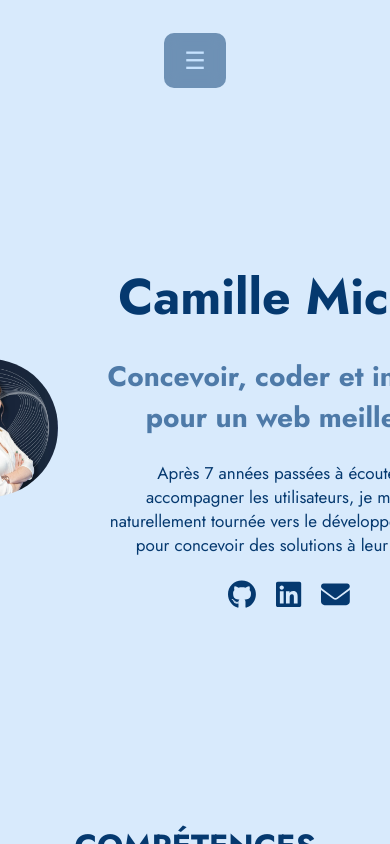
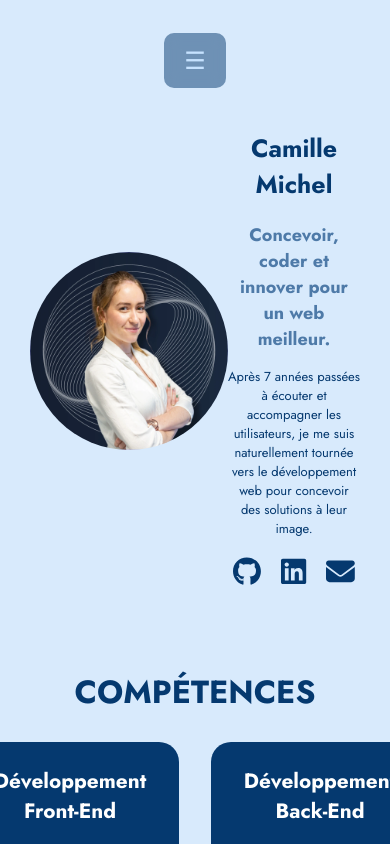
Before and after one commit to CamilleMichel69/Portfolio_1stVersion_ReactJS, a React (Vite) app in the folder Portfolio/: page / in a window 390 px wide. Shown: the top 844 px of the page. Built offline with nearby package versions, Linux system fonts and the light colour scheme.

Commit message:
responsive description

```diff
--- a/Portfolio/src/style/components/description.scss
+++ b/Portfolio/src/style/components/description.scss
@@ -1,9 +1,9 @@
-@import '../utils//variables';
+@import '../utils/variables';
 @import '../utils/mixins';
 
 .description {
   @include fullcenter;
-    margin: 180px;
+  margin: 180px; // Valeur par défaut (desktop)
 
   .__img {
     width: 25%;
@@ -44,4 +44,80 @@
       }
     }
   }
+
+  // Responsive styles
+  @include media(tablet) {
+    margin: 100px;
+
+    .__img {
+      width: 35%;
     }
+
+    .__paragraphe {
+      width: 400px;
+      margin-left: 30px;
+
+      h1 {
+        font-size: 40px;
+      }
+
+      h2 {
+        font-size: 24px;
+      }
+
+      p {
+        font-size: 15px;
+      }
+    }
+  }
+
+  @include media(small-tablet) {
+    margin: 80px;
+
+    .__img {
+      width: 40%;
+    }
+
+    .__paragraphe {
+      width: 350px;
+      margin-left: 20px;
+
+      h1 {
+        font-size: 35px;
+      }
+
+      h2 {
+        font-size: 20px;
+      }
+
+      p {
+        font-size: 14px;
+      }
+    }
+  }
+
+  @include media(mobile) {
+    margin: 50px 30px;
+
+    .__img {
+      width: 60%;
+    }
+
+    .__paragraphe {
+      width: 100%;
+      margin-left: 0;
+
+      h1 {
+        font-size: 25px;
+      }
+
+      h2 {
+        font-size: 18px;
+      }
+
+      p {
+        font-size: 13px;
+      }
+    }
+  }
+}
--- a/Portfolio/src/style/components/modalProject.scss
+++ b/Portfolio/src/style/components/modalProject.scss
@@ -101,7 +101,7 @@
         color: black;
         text-decoration: none;
         font-size: 0.8rem;
-        margin-top: 60px;
+        margin-top: 40px;
         cursor: pointer;
 
         .github-icon {
--- a/Portfolio/src/style/utils/_mixins.scss
+++ b/Portfolio/src/style/utils/_mixins.scss
@@ -18,3 +18,13 @@
     display: flex;
     flex-direction: column;
 }
+
+@mixin media($breakpoint) {
+    @if $breakpoint == tablet {
+      @media (max-width: 1024px) { @content; }
+    } @else if $breakpoint == small-tablet {
+      @media (max-width: 768px) { @content; }
+    } @else if $breakpoint == mobile {
+      @media (max-width: 480px) { @content; }
+    }
+  }
--- a/Portfolio/src/style/utils/bases.scss
+++ b/Portfolio/src/style/utils/bases.scss
@@ -1,7 +1,6 @@
 @import '../utils//variables';
 
 html, body {
-    height: 100%;
     margin: 0;
     scroll-behavior: smooth;
 }
```
Lines whose indentation alone changed are shown as unchanged.
